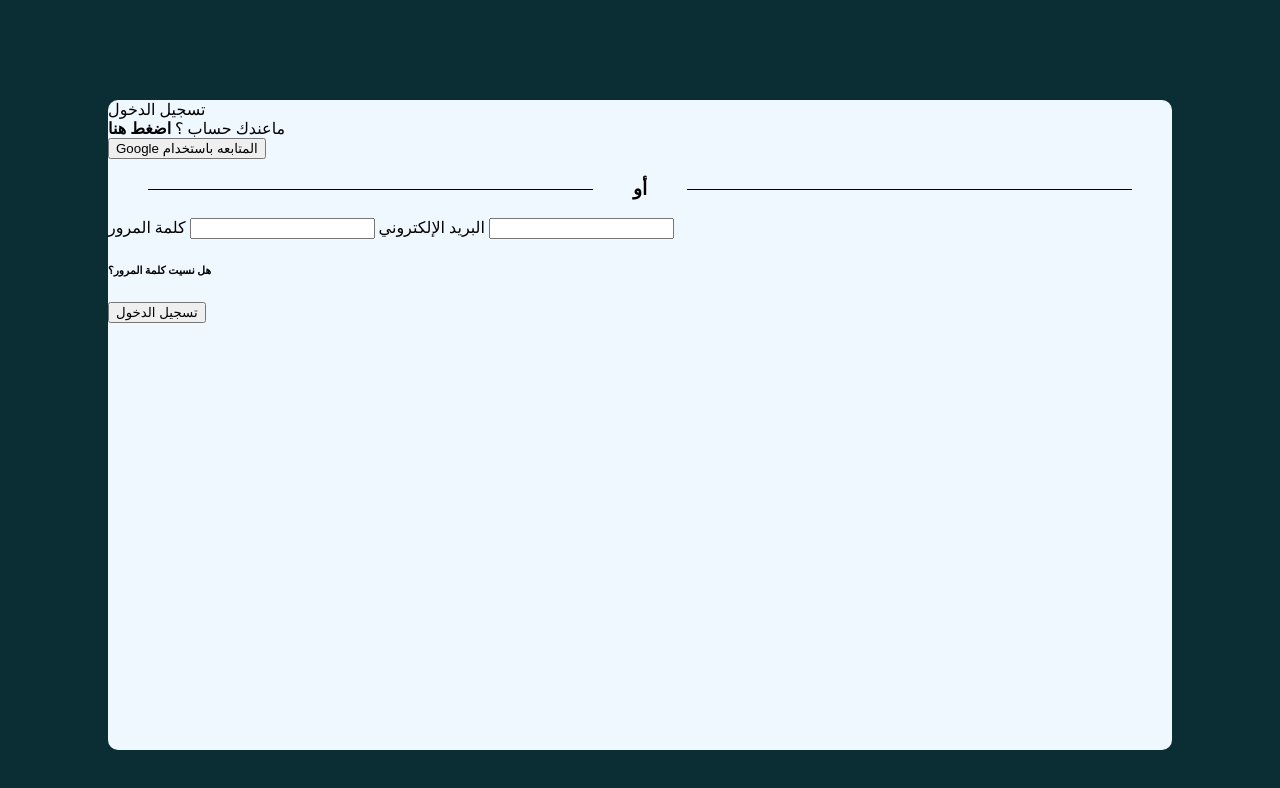
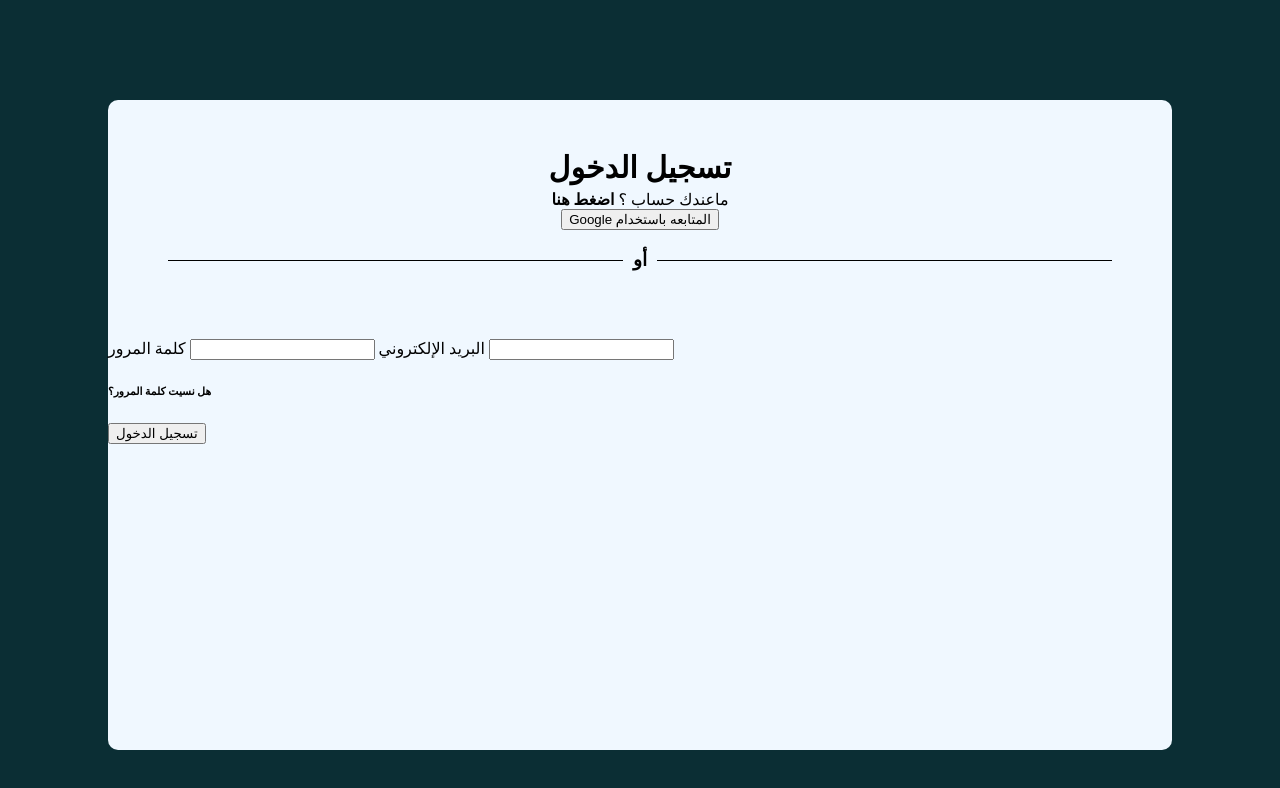
Before and after one commit to Reham-Fagih/Tamni, a website: page public/logInPage.html in a window 1280 px wide. Drawn offline with Linux system fonts and the light colour scheme.

Commit message:
Style: styling content1 and elements belong to it

```diff
--- a/public/logInpage.css
+++ b/public/logInpage.css
@@ -25,6 +25,37 @@ h3:before , h3:after{
     flex: 1;
     border-bottom: 1px solid;
     margin-bottom: 10px;
-    margin-left: 40px;
-    margin-right: 40px;
+    margin-left: 10px;
+    margin-right: 10px;
 }
+
+
+
+.content1{
+
+    text-align: center;
+    padding:  50px;
+}
+#element1{
+
+    font-size: 30px;
+    font-weight: bold;
+}
+
+#element2{
+
+    margin-top: 5px;
+}
+
+#button1{
+
+    margin-top: 30px;
+    border-radius: 20px;
+    font-size: 20px;
+    width: 400px;
+    padding-top: 10px;
+    padding-bottom: 10px;
+    background-color: aliceblue;
+
+
+}
```
